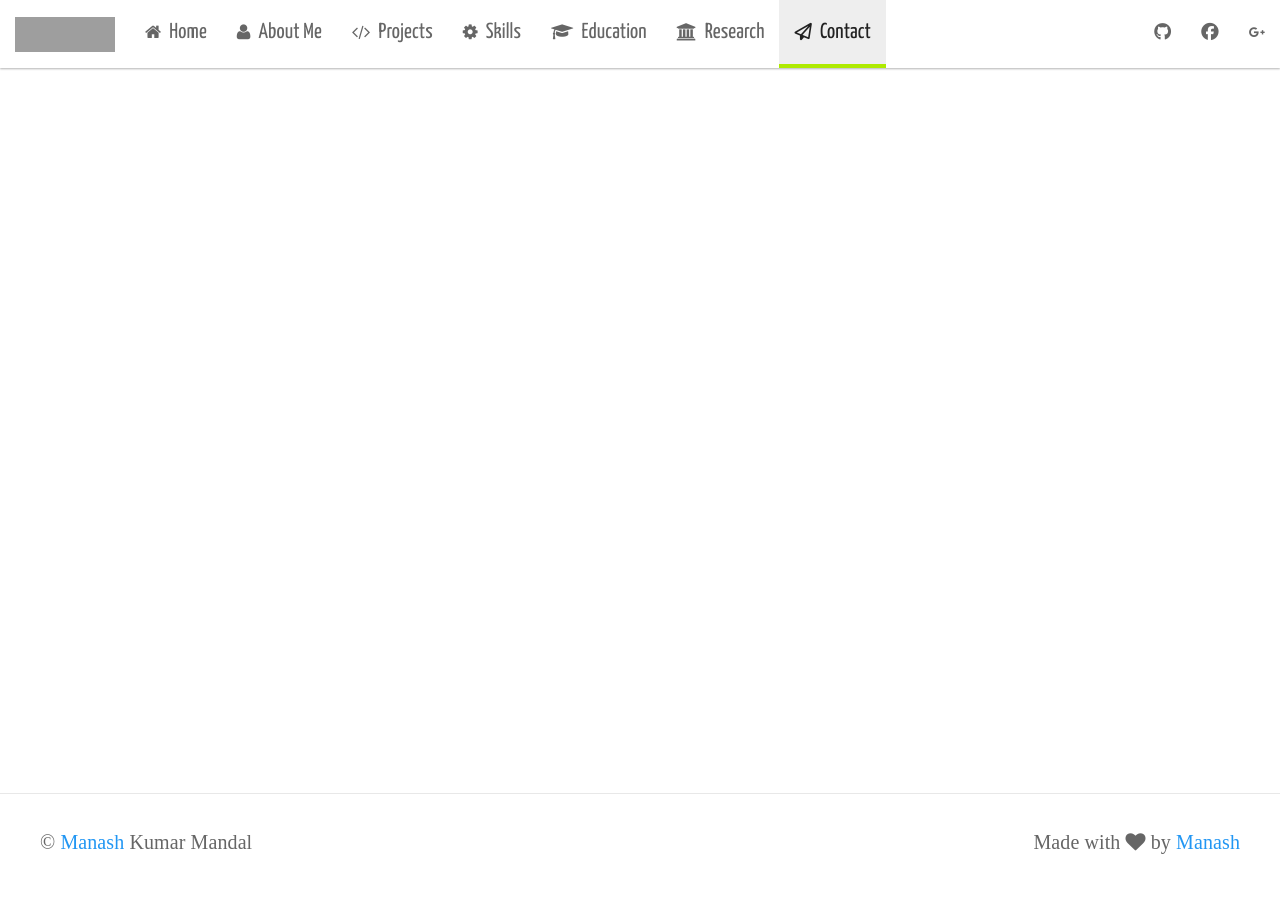
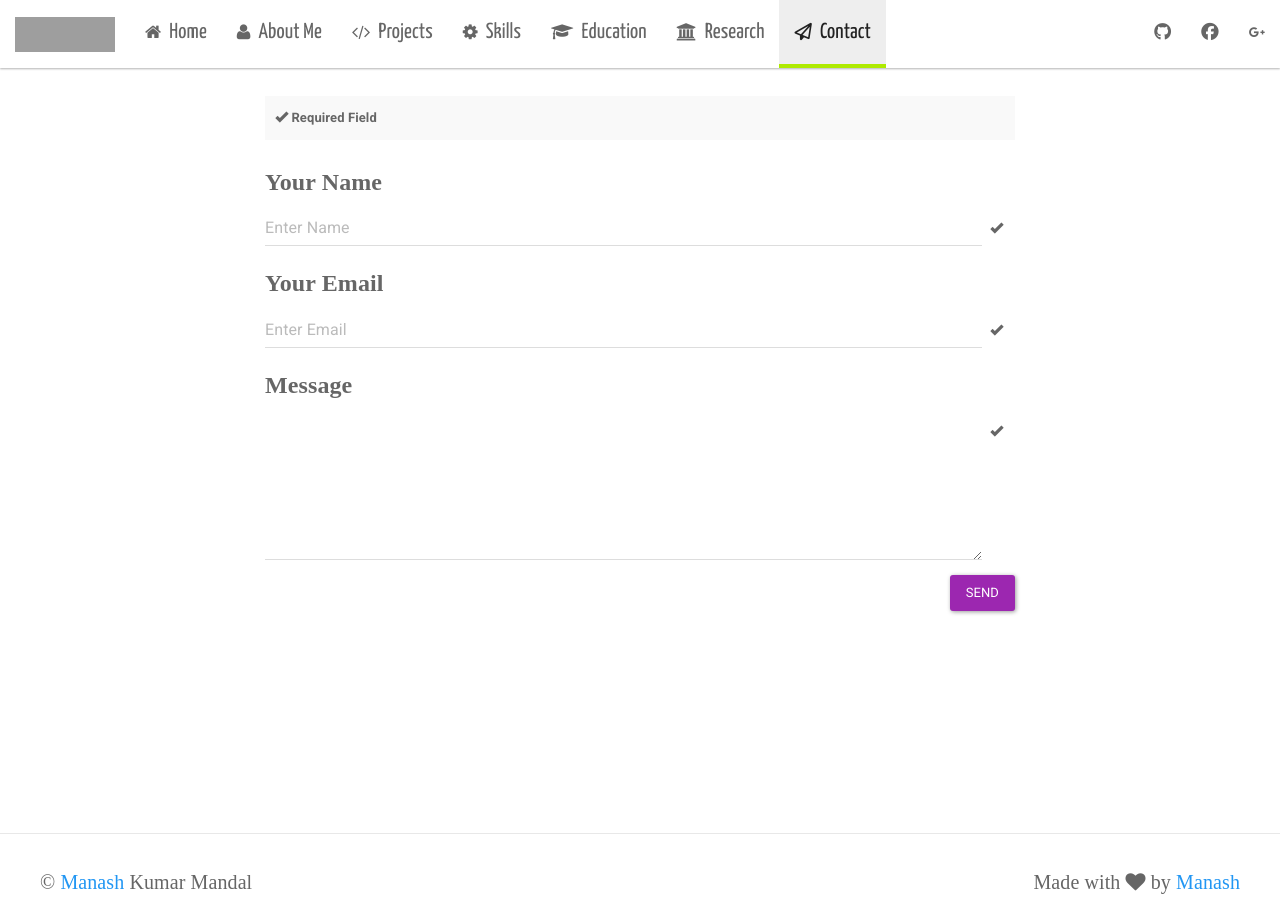
Before and after one commit to manashmandal/manash.me, a Jekyll site: the page built from contact.html, in a window 1280 px wide and 900 px high. Built offline with Jekyll 4.4.1, drawn with Linux system fonts in a browser that asks for light colours; nearby versions of some CDN libraries; some web fonts are replaced; grey boxes are pictures that could not be loaded.

Commit message:
added contact form

```diff
--- a/contact.html
+++ b/contact.html
@@ -2,3 +2,35 @@
 layout: page_header
 permalink: /contact
 ---
+
+
+<div class="container" id="contact-form">
+    <div class="row">
+        <div class="col-md-8 col-md-offset-2">
+        <form role="form" action="https://formspree.io/manashmndl@gmail.com" method="post" >
+                <div class="well well-sm"><i class="glyphicon glyphicon-ok"></i> <strong>Required Field</strong></div>
+                <div class="form-group">
+                    <label for="InputName" id="contact-form-titles">Your Name</label>
+                    <div class="input-group">
+                        <input type="text" class="form-control" name="name" id="InputName" placeholder="Enter Name" required>
+                        <span class="input-group-addon"><i class="glyphicon glyphicon-ok form-control-feedback"></i></span></div>
+                </div>
+                <div class="form-group">
+                    <label for="InputEmail" id="contact-form-titles">Your Email</label>
+                    <div class="input-group">
+                        <input type="email" class="form-control" id="InputEmail" name="_replyto" placeholder="Enter Email" required  >
+                        <span class="input-group-addon"><i class="glyphicon glyphicon-ok form-control-feedback"></i></span></div>
+                </div>
+                <div class="form-group">
+                    <label for="InputMessage" id="contact-form-titles">Message</label>
+                    <div class="input-group"
+                    >
+                        <textarea name="InputMessage" id="InputMessage" class="form-control" rows="5" required></textarea>
+                        <span class="input-group-addon"><i class="glyphicon glyphicon-ok form-control-feedback"></i></span></div>
+                </div>
+                <input type="submit" name="submit" id="submit" value="Send" class="btn btn-info pull-right">
+        </form>
+        </div>
+    </div>
+
+</div>
--- a/css/me.css
+++ b/css/me.css
@@ -39,6 +39,12 @@ html, body{
 
 #name_manash{
     font-family: 'Scope One', serif;
+}
+
+#contact-form-titles{
+    font-family: 'Scope One', serif;
+    font-size: x-large;
+    font-weight: bold;
 }
 
 .tag-blogger, .tag-learner, .tag-maker {
@@ -166,3 +172,8 @@ About Me page
 .active-contact{
     border-bottom: solid 4px #AEEA00;
 }
+
+
+#contact-form{
+    margin-top: 40px;
+}
```
